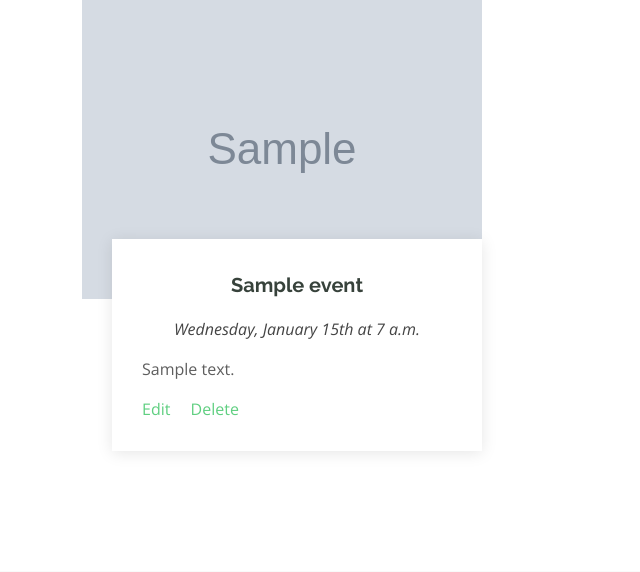
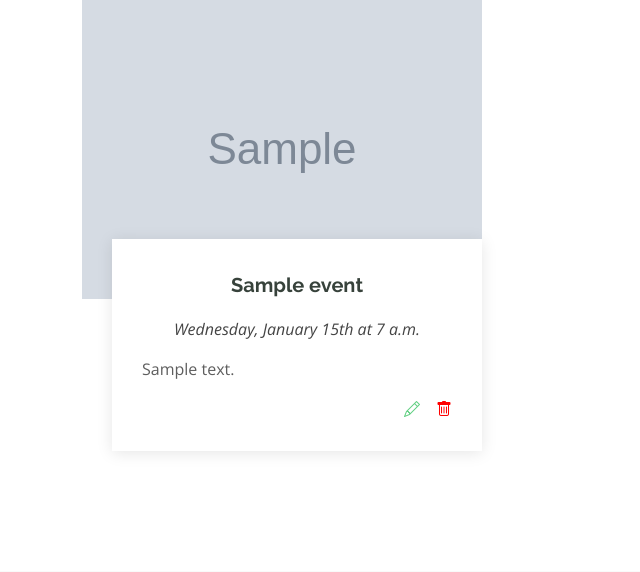
Before and after one commit to luciaderosa/mentor, a Django app: page /events in a window 1280 px wide. Shown: the part 354-926 px from the top of the page, without its empty margins (0-640 px from the left). Run offline with Django 4.2, Linux system fonts and the light colour scheme; tables that the repository leaves empty hold one stand-in row (values such as "Sample post"); grey boxes marked "Sample" are stand-in pictures; some libraries are stand-ins or nearby versions.

Commit message:
Mejoras en estilos - falta pulir detalles

```diff
--- a/events/forms.py
+++ b/events/forms.py
@@ -11,5 +11,5 @@ class EventForm(forms.ModelForm):
                 'placeholder':'Event Title'}),
                 'text': forms.Textarea(attrs={'class':'form-control','placeholder':'Event Text','rows':5, 'minlength':5}),
                 'date': forms.TextInput(attrs={'class':'form-control','placeholder':'Date','minlength':5, 'type': 'datetime-local'}),
-                #'image': forms.TextInput(attrs={'class':'form-control','type':'file', 'accept':'image/*'}),
+                'image': forms.FileInput(attrs={'class':'form-control'}),
             }
--- a/templates/events/event_list.html
+++ b/templates/events/event_list.html
@@ -36,8 +36,10 @@
                 <h5 class="card-title"><a href="">{{ event.title }}</a></h5>
                 <p class="fst-italic text-center">{{ event.date|date:"l, F dS"}} at {{event.date|time:"P"}}</p>
                 <p class="card-text">{{ event.text }}</p>
-                <a href="{% url 'edit-event' event.id %}" class="card-link">Edit</a>
-                <a href="{% url 'delete-event' event.id %}" class="card-link">Delete</a>
+                <div class="d-flex justify-content-end">
+                  <a href="{% url 'edit-event' event.id %}" class="card-link"><i class="bi bi-pencil"></i></a>
+                  <a href="{% url 'delete-event' event.id %}" class="card-link"><i class="bi bi-trash" style="color:red;"></i></a>
+                </div>
               </div>
             </div>
           </div>
```
